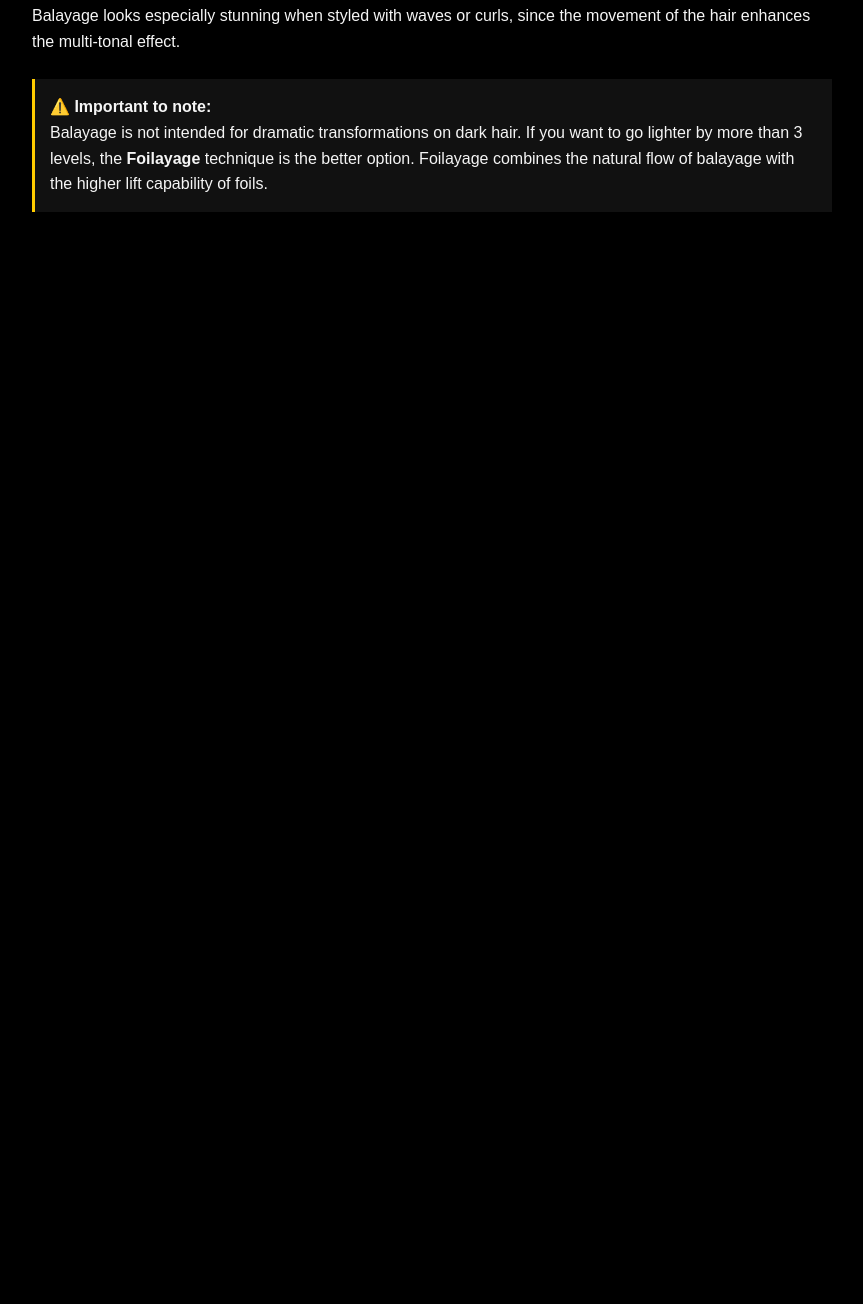
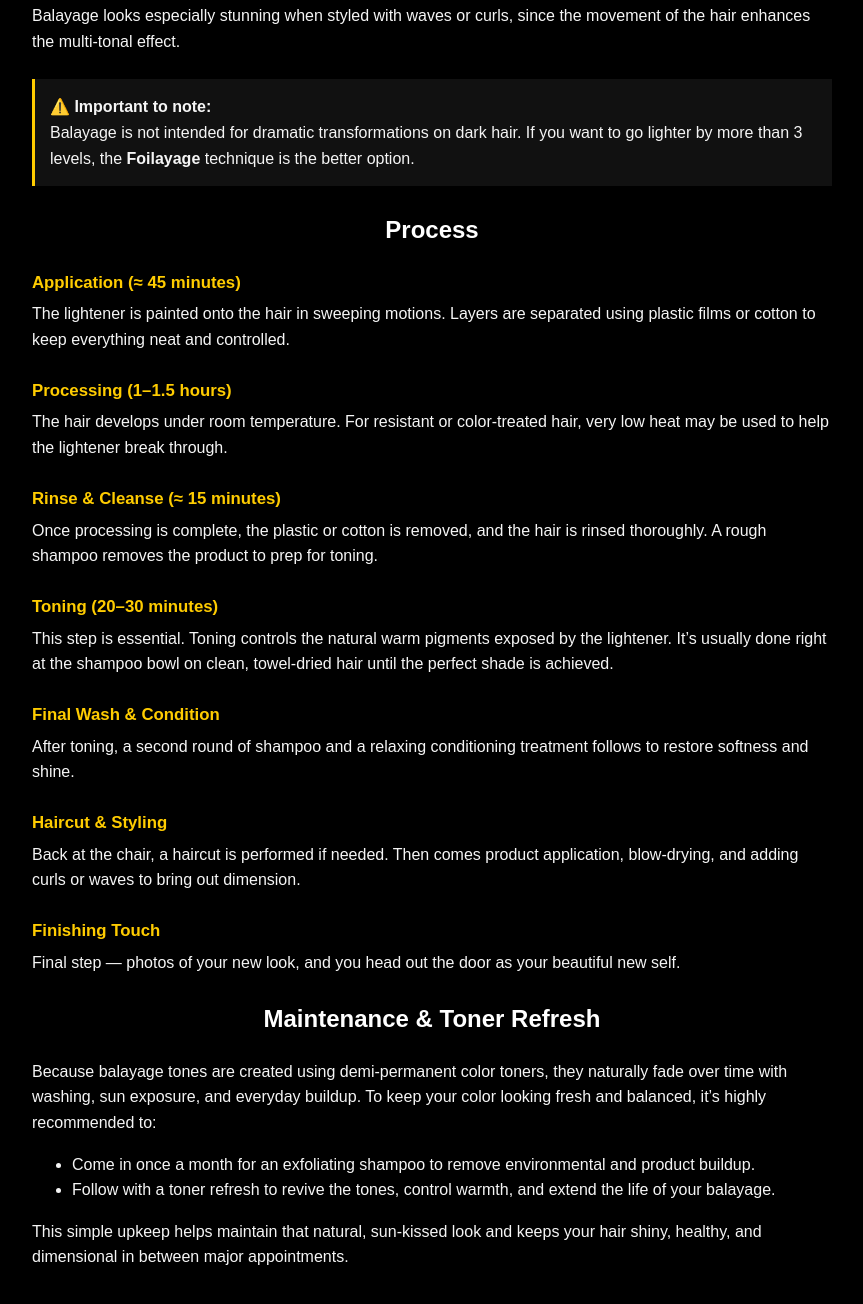
Before and after one commit to JThair/Balayage, a plain HTML site: page index.html in a window 1280 px wide. Shown: the part 648-1952 px from the top of the page, without its empty margins (208-1071 px from the left). Before the commit the page ends 900 px from the top, so only its background shows below. Drawn offline with Linux system fonts and the light colour scheme.

Commit message:
Update index.html

```diff
--- a/index.html
+++ b/index.html
@@ -40,7 +40,7 @@
       color: #000;
     }
     .image-container {
-      margin-top: 80px; /* push image down to avoid overlap with top bar */
+      margin-top: 80px;
     }
     .image-container img {
       max-width: 60%;
@@ -55,9 +55,8 @@
       padding: 0 20px;
       text-align: left;
     }
-    .content h1 {
+    .content h1, .content h2 {
       text-align: center;
-      font-size: 2rem;
       margin-bottom: 20px;
       color: #ffffff;
     }
@@ -68,8 +67,17 @@
       border-left: 3px solid #ffcc00;
       background: #111;
       padding: 15px;
-      margin-top: 25px;
+      margin: 25px 0;
       font-weight: 500;
+    }
+    .process-step {
+      margin-bottom: 25px;
+    }
+    .process-step strong {
+      color: #ffcc00;
+      display: block;
+      margin-bottom: 5px;
+      font-size: 1.05rem;
     }
   </style>
 </head>
@@ -91,8 +99,53 @@
 
     <div class="important">
       ⚠️ <strong>Important to note:</strong><br>
-      Balayage is not intended for dramatic transformations on dark hair. If you want to go lighter by more than 3 levels, the <strong>Foilayage</strong> technique is the better option. Foilayage combines the natural flow of balayage with the higher lift capability of foils.
+      Balayage is not intended for dramatic transformations on dark hair. If you want to go lighter by more than 3 levels, the <strong>Foilayage</strong> technique is the better option.
     </div>
+
+    <h2>Process</h2>
+
+    <div class="process-step">
+      <strong>Application (≈ 45 minutes)</strong>
+      The lightener is painted onto the hair in sweeping motions. Layers are separated using plastic films or cotton to keep everything neat and controlled.
+    </div>
+
+    <div class="process-step">
+      <strong>Processing (1–1.5 hours)</strong>
+      The hair develops under room temperature. For resistant or color-treated hair, very low heat may be used to help the lightener break through.
+    </div>
+
+    <div class="process-step">
+      <strong>Rinse & Cleanse (≈ 15 minutes)</strong>
+      Once processing is complete, the plastic or cotton is removed, and the hair is rinsed thoroughly. A rough shampoo removes the product to prep for toning.
+    </div>
+
+    <div class="process-step">
+      <strong>Toning (20–30 minutes)</strong>
+      This step is essential. Toning controls the natural warm pigments exposed by the lightener. It’s usually done right at the shampoo bowl on clean, towel-dried hair until the perfect shade is achieved.
+    </div>
+
+    <div class="process-step">
+      <strong>Final Wash & Condition</strong>
+      After toning, a second round of shampoo and a relaxing conditioning treatment follows to restore softness and shine.
+    </div>
+
+    <div class="process-step">
+      <strong>Haircut & Styling</strong>
+      Back at the chair, a haircut is performed if needed. Then comes product application, blow-drying, and adding curls or waves to bring out dimension.
+    </div>
+
+    <div class="process-step">
+      <strong>Finishing Touch</strong>
+      Final step — photos of your new look, and you head out the door as your beautiful new self.
+    </div>
+
+    <h2>Maintenance & Toner Refresh</h2>
+    <p>Because balayage tones are created using demi-permanent color toners, they naturally fade over time with washing, sun exposure, and everyday buildup. To keep your color looking fresh and balanced, it’s highly recommended to:</p>
+    <ul>
+      <li>Come in once a month for an exfoliating shampoo to remove environmental and product buildup.</li>
+      <li>Follow with a toner refresh to revive the tones, control warmth, and extend the life of your balayage.</li>
+    </ul>
+    <p>This simple upkeep helps maintain that natural, sun-kissed look and keeps your hair shiny, healthy, and dimensional in between major appointments.</p>
   </div>
 
 </body>
```
